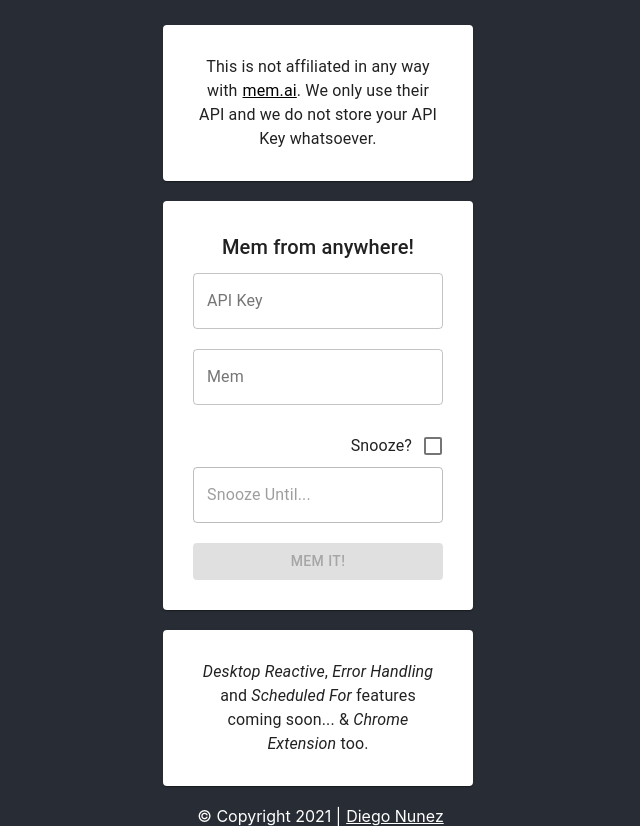
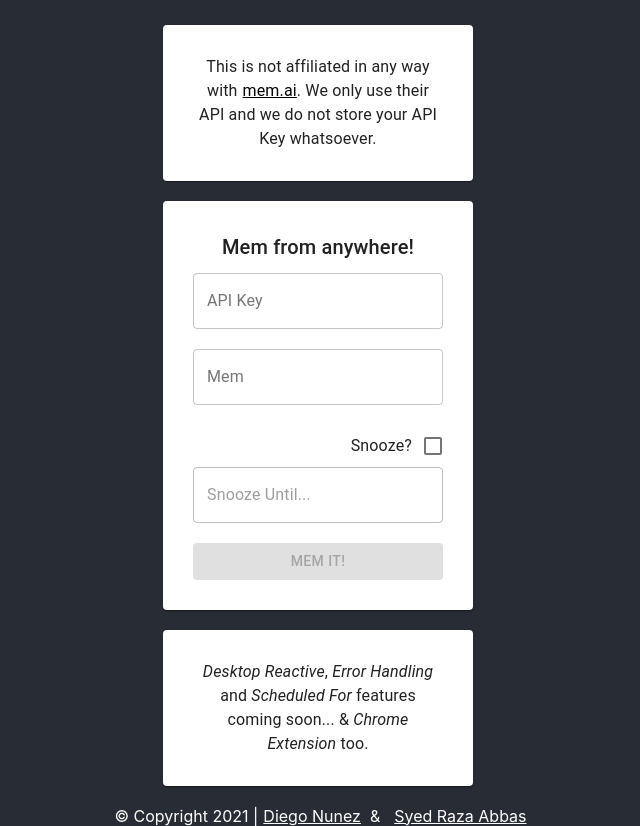
Before and after one commit to felipedevvv/memBrowser, a React (Create React App) app: page / in a window 1280 px wide. Shown: the whole page, without its empty margins (322-962 px from the left). Built offline with nearby package versions, Linux system fonts and the light colour scheme.

Commit message:
Fixed snooze checkbox not clearing after submission

```diff
--- a/src/App.js
+++ b/src/App.js
@@ -1,23 +1,26 @@
-import './App.css';
-import Form from './components/form.js';
-import Disclaimer from './components/disclaimer.js';
-import Message from './components/message.js';
+import "./App.css";
+import Form from "./components/form.js";
+import Disclaimer from "./components/disclaimer.js";
+import Message from "./components/message.js";
 
 const App = () => {
 	return (
 		<div className="App">
 			<header className="App-header">
-        <Disclaimer/>
-        <Form/>
-        <Message/>
+				<Disclaimer />
+				<Form />
+				<Message />
 			</header>
-      <footer className="App-footer">&copy; Copyright 2021 |
-        <a href="https://diegonunez.dev">
-          Diego Nunez
+			<footer className="App-footer">
+				&copy; Copyright 2021 |
+				<a href="https://diegonunez.dev">Diego Nunez</a>
+				&nbsp; &#38; &nbsp;
+				<a href="https://sabbas2018.github.io/" target="blank">
+					Syed Raza Abbas
 				</a>
 			</footer>
 		</div>
 	);
-}
+};
 
 export default App;
--- a/src/components/form.js
+++ b/src/components/form.js
@@ -1,42 +1,51 @@
-import { useState, useEffect } from 'react';
-import { makeStyles } from '@material-ui/core/styles';
-import { Card, OutlinedInput, Typography, Button, FormControl, InputLabel, Checkbox, FormControlLabel} from '@material-ui/core';
-import DateFnsUtils from '@date-io/date-fns';
+import { useState, useEffect } from "react";
+import { makeStyles } from "@material-ui/core/styles";
+import {
+	Card,
+	OutlinedInput,
+	Typography,
+	Button,
+	FormControl,
+	InputLabel,
+	Checkbox,
+	FormControlLabel,
+} from "@material-ui/core";
+import DateFnsUtils from "@date-io/date-fns";
 import { DateTimePicker, MuiPickersUtilsProvider } from "@material-ui/pickers";
-import axios from 'axios';
-
+import axios from "axios";
 
 const useStyles = makeStyles((theme) => ({
-
 	inputs: {
-		marginBottom: 20
+		marginBottom: 20,
 	},
 	heading: {
-        marginBottom: 10
-    }
+		marginBottom: 10,
+	},
 }));
 
 const Form = () => {
 	const [mem, setMem] = useState("");
 	const [memKey, setMemKey] = useState("");
 	const [resMsg, setResMsg] = useState("");
-  const [snoozeTill, setSnoozeTill] =  useState(null);
+	const [snoozeTill, setSnoozeTill] = useState(null);
 	const [isSnoozed, setIsSnoozed] = useState(false);
 	const [formFilled, setFormFilled] = useState(false);
 	const classes = useStyles();
 
 	const sendMem = async (e) => {
 		let apiBody = {};
-    isSnoozed ?
-        apiBody = { content: mem, snoozeTill: snoozeTill} :
-        apiBody = { content: mem};
+		isSnoozed
+			? (apiBody = { content: mem, snoozeTill: snoozeTill })
+			: (apiBody = { content: mem });
 		console.log(apiBody);
-    axios.post('https://api.mem.ai/v0/mems', apiBody, {
+		axios
+			.post("https://api.mem.ai/v0/mems", apiBody, {
 				headers: {
-            'Content-Type': 'application/json',
-            'Authorization': `ApiAccessToken ${memKey}`
-        }
-    }).then(res => {
+					"Content-Type": "application/json",
+					Authorization: `ApiAccessToken ${memKey}`,
+				},
+			})
+			.then((res) => {
 				setMem("");
 				setMemKey("");
 				setSnoozeTill(null);
@@ -44,14 +53,18 @@
 				setFormFilled(false);
 
 				console.log(res.status);
-    }).catch(err => {
-        console.log(err.response.status)
 			})
-
+			.catch((err) => {
+				console.log(err.response.status);
+			});
 	};
 
 	useEffect(() => {
-      setFormFilled(memKey !== "" && mem !== "" && (isSnoozed ? snoozeTill !== null : true));
+		setFormFilled(
+			memKey !== "" &&
+				mem !== "" &&
+				(isSnoozed ? snoozeTill !== null : true)
+		);
 	}, [mem, memKey, isSnoozed, snoozeTill]);
 
 	return (
@@ -61,10 +74,7 @@
 					Mem from anywhere!
 				</Typography>
 				<FormControl id="form-key" fullWidth variant="outlined">
-
-                <InputLabel>
-                    API Key
-                </InputLabel>
+					<InputLabel>API Key</InputLabel>
 					<OutlinedInput
 						id="mem-key"
 						label="Mem Key"
@@ -81,9 +91,7 @@
 					/>
 				</FormControl>
 				<FormControl id="form-mem" fullWidth variant="outlined">
-                <InputLabel>
-                    Mem
-                </InputLabel>
+					<InputLabel>Mem</InputLabel>
 					<OutlinedInput
 						id="mem-text"
 						label="Mem"
@@ -103,12 +111,11 @@
 							<Checkbox
 								label="Snooze?"
 								name="Snoozed"
-                            value={isSnoozed}
+								checked={isSnoozed}
 								onChange={() => {
 									setIsSnoozed(!isSnoozed);
 									setSnoozeTill(null);
-                                }
-                            }
+								}}
 							/>
 						}
 						label="Snooze?"
@@ -141,9 +148,8 @@
 					</Typography>
 				</FormControl>
 			</Card>
-
 		</div>
 	);
-}
+};
 
 export default Form;
```
Also changed, not shown: 2 other files (tests, documents, lock files or other folders). Lines whose indentation alone changed are shown as unchanged.
